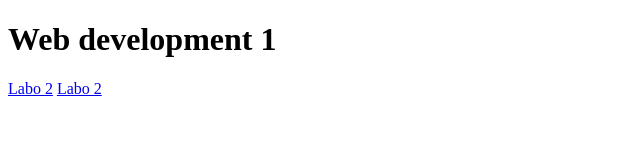
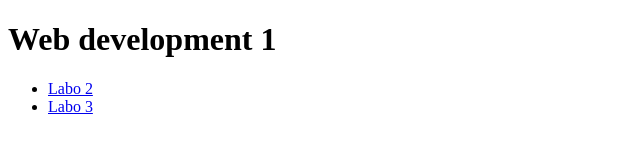
Before and after one commit to SanderVandeputte/webdevelopment, a plain HTML site: page index.html in a window 1280 px wide. Shown: the whole page, without its empty margins (0-640 px from the left). Drawn offline with Linux system fonts and the light colour scheme.

Commit message:
index page juiste oplijsting

```diff
--- a/index.html
+++ b/index.html
@@ -6,9 +6,10 @@
 </head>
 <body>
   <h1>Web development 1</h1>
-  <a href="labo_2/labo_2.html"> Labo 2</a>
-  <a href="labo_3/labo_3.html"> Labo 2</a>
-
+  <ul>
+    <li><a href="labo_2/labo_2.html"> Labo 2</a></li>
+    <li><a href="labo_3/labo_3.html"> Labo 3</a></li>
+  </ul>
 
 
 </body>
```
